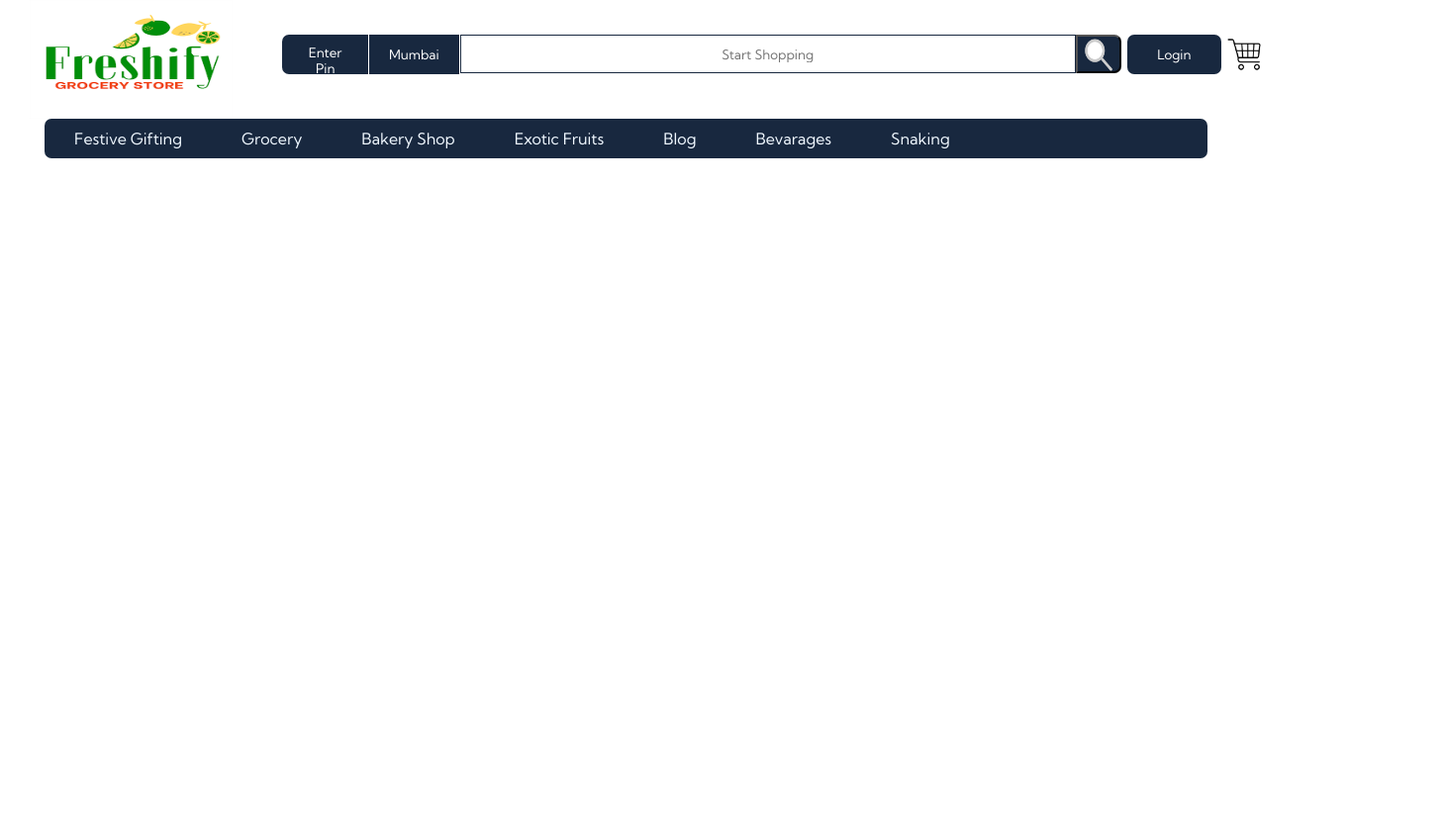
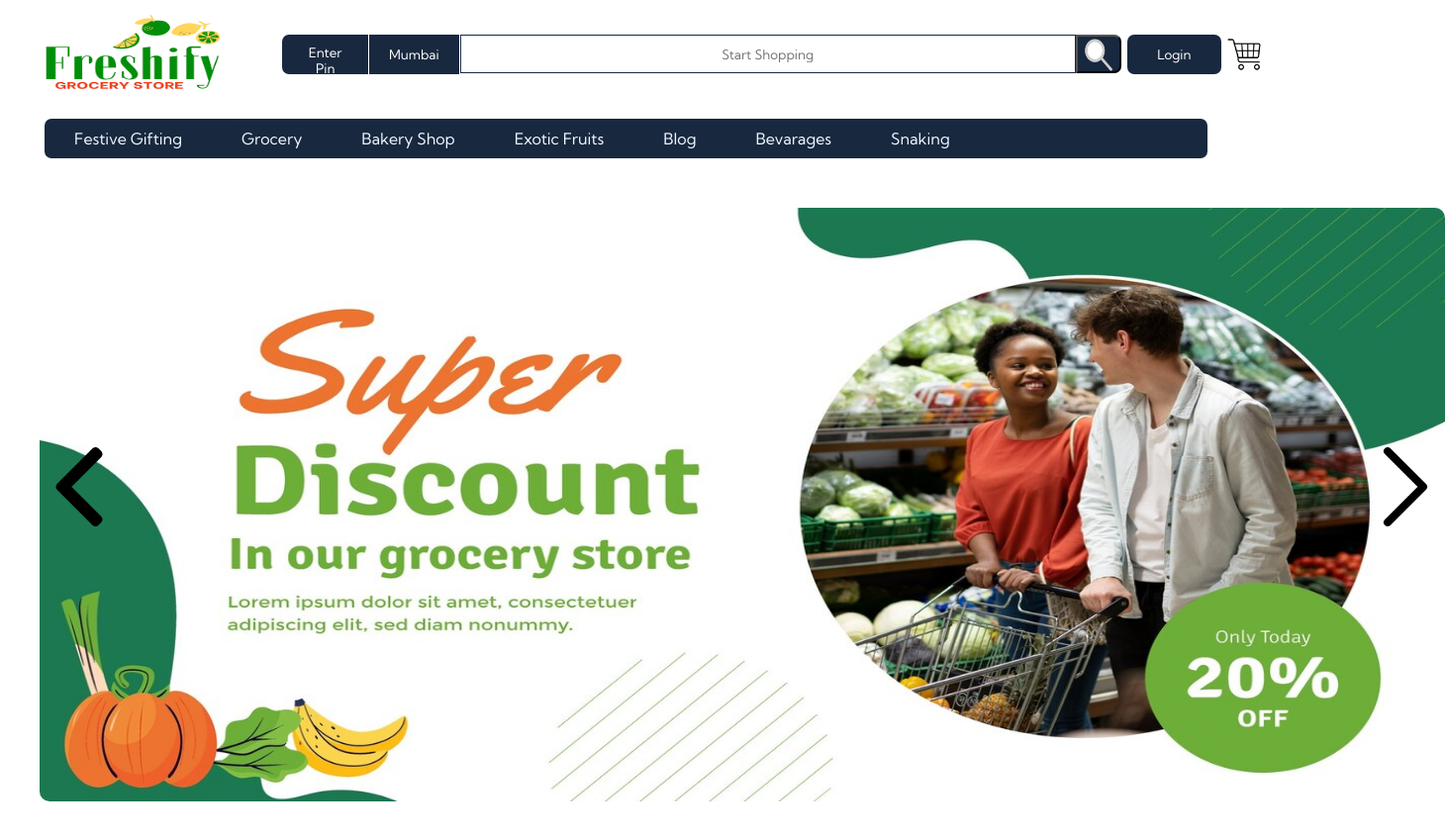
Before and after one commit to GauriTh06/icp9.0-html-css-js-github-group-project-3, a plain HTML site: page index.html in a window 1280 px wide. Shown: the whole page at 99% size, 1460 px wide, since content can reach past the window. Before the commit the page ends 800 px from the top, so only its background shows below. Drawn offline with Linux system fonts and the light colour scheme; a web font is replaced by a local one.

Commit message:
carousol added

```diff
--- a/css/style.css
+++ b/css/style.css
@@ -80,3 +80,40 @@ body{
 .pages-text{
     margin:10px 30px;
 }
+
+  .container {
+    width: fit-content;
+    margin: 50px 40px;
+    position: relative;
+  }
+
+  .slide {
+    height: 600px;
+    width: 1420px;
+
+    border-radius: 10px;
+  }
+
+  .icons-action {
+    height: 80px;
+    position: absolute;
+    top: 40%;
+    cursor: pointer;
+    transition: 0.5s;
+  }
+
+  .icons-prev {
+    left: 0;
+  }
+
+  .icons-prev:hover {
+    transform: scale(0.8) translateX(-10px);
+  }
+
+  .icons-next {
+    right: 0;
+  }
+
+  .icons-next:hover {
+    transform: scale(0.8) translateX(10px);
+  }
--- a/index.html
+++ b/index.html
@@ -4,7 +4,7 @@
 <head>
     <meta charset="UTF-8">
     <meta name="viewport" content="width=device-width, initial-scale=1.0">
-    <title>HOME</title>
+    <title>Freshify</title>
     <link rel="preconnect" href="https://fonts.googleapis.com">
     <link rel="preconnect" href="https://fonts.gstatic.com" crossorigin>
     <link href="https://fonts.googleapis.com/css2?family=Italiana&family=Kumbh+Sans:wght@100..900&family=Parisienne&family=Tangerine:wght@400;700&display=swap" rel="stylesheet">
@@ -34,6 +34,48 @@
     <p class="pages-text">Snaking</p>
 
 </div>
+
+<div class="container">
+    <img src="./img/carousol-3.jpg" class="slide" id="slide" />
+    <img src="./img/previous.png" class="icons-action icons-prev" onclick="prev()" />
+    <img src="./img/next.png" class="icons-action icons-next" onclick="next()" />
+
+
+
+</div>
+
+  <script>
+    const images = [
+      "./img/carousol-1.jpg",
+      "./img/carousol-2.jpg",
+      "./img/carousol-3.jpg",
+      "./img/carousol-4.jpg"
+
+    ];
+
+    let index = 0;
+    const slide = document.getElementById("slide");
+
+    function next() {
+      if (index < images.length - 1) {
+        index++;
+      } else {
+        index = 0;
+      }
+
+      slide.src = images[index];
+    }
+
+    function prev() {
+      if (index > 0) {
+        index--;
+      } else {
+        index = images.length - 1;
+      }
+
+      slide.src = images[index];
+    }
+  </script>
 </body>
 
 </html>
```
Also changed, not shown: img/carousol-1.jpg (added), img/carousol-2.jpg (added), img/carousol-3.jpg (added), img/carousol-4.jpg (added), img/next.png (added), img/previous.png (added).
